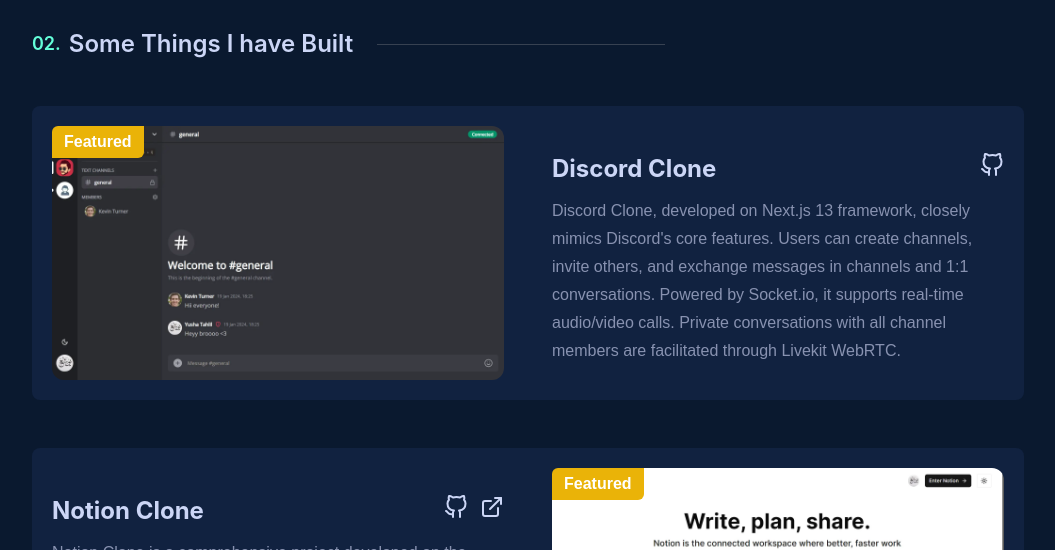
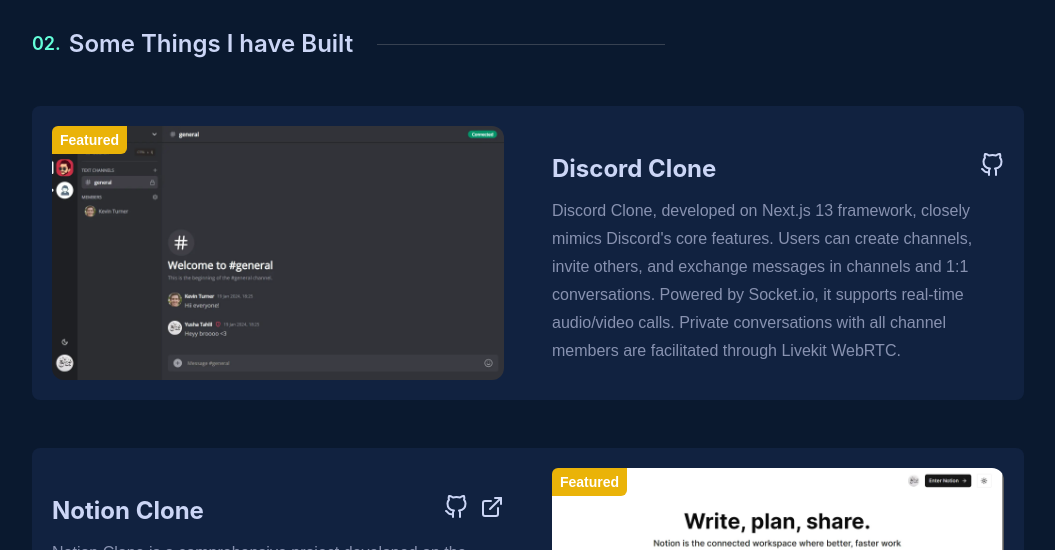
Before and after one commit to yusha0123/Portfolio-Website, a Next.js app: page / in a window 1280 px wide. Shown: the part 1580-2130 px from the top of the page, without its empty margins (112-1167 px from the left). Built offline with nearby package versions, Linux system fonts and the light colour scheme.

Commit message:
Minor changes

```diff
--- a/components/cards/featured-card.tsx
+++ b/components/cards/featured-card.tsx
@@ -46,7 +46,7 @@
             height={1000}
             className="rounded-xl"
           />
-          <div className="absolute top-0 left-0 bg-yellow-500 text-white font-bold px-3 py-1 rounded-tl-md rounded-br-md">
+          <div className="absolute top-0 left-0 bg-yellow-500 text-white font-semibold px-2 text-sm py-1 rounded-tl-md rounded-br-md">
             Featured
           </div>
         </Link>
--- a/components/drawer.tsx
+++ b/components/drawer.tsx
@@ -28,7 +28,6 @@
         >
           <div className="fixed inset-0 backdrop-blur-sm" />
         </Transition.Child>
-
         <div className="fixed inset-0 overflow-hidden">
           <div className="absolute inset-0 overflow-hidden">
             <div className="pointer-events-none fixed inset-y-0 right-0 flex max-w-full pl-10">
@@ -42,13 +41,13 @@
                 leaveTo="translate-x-full"
               >
                 <Dialog.Panel className="pointer-events-auto w-[75vw]">
-                  <div className="flex h-full flex-col overflow-y-auto bg-secondaryColor py-6">
+                  <div className="flex h-full flex-col overflow-y-auto bg-secondaryColor py-6 rounded-xl">
                     <div className="px-4 sm:px-6">
                       <div className="flex items-start justify-end">
                         <div className="ml-3 flex h-7 items-center">
                           <MdOutlineClose
                             onClick={onClose}
-                            className="text-3xl text-textGreen cursor-pointer hover:text-red-500 absolute top-4 right-4"
+                            className="text-3xl text-textGreen cursor-pointer transition duration-300 hover:text-red-500 absolute top-4 right-4"
                           />
                         </div>
                       </div>
--- a/components/project-modal.tsx
+++ b/components/project-modal.tsx
@@ -24,7 +24,6 @@
         >
           <div className="fixed inset-0 backdrop-blur-sm" />
         </Transition.Child>
-
         <div className="fixed inset-0 overflow-y-auto">
           <div className="flex min-h-full items-center justify-center p-4 text-center">
             <Transition.Child
@@ -55,7 +54,7 @@
                     alt="project-image"
                     width={400}
                     height={400}
-                    loading="lazy"
+                    priority
                     className="object-cover rounded-md"
                   />
                 </div>
```
